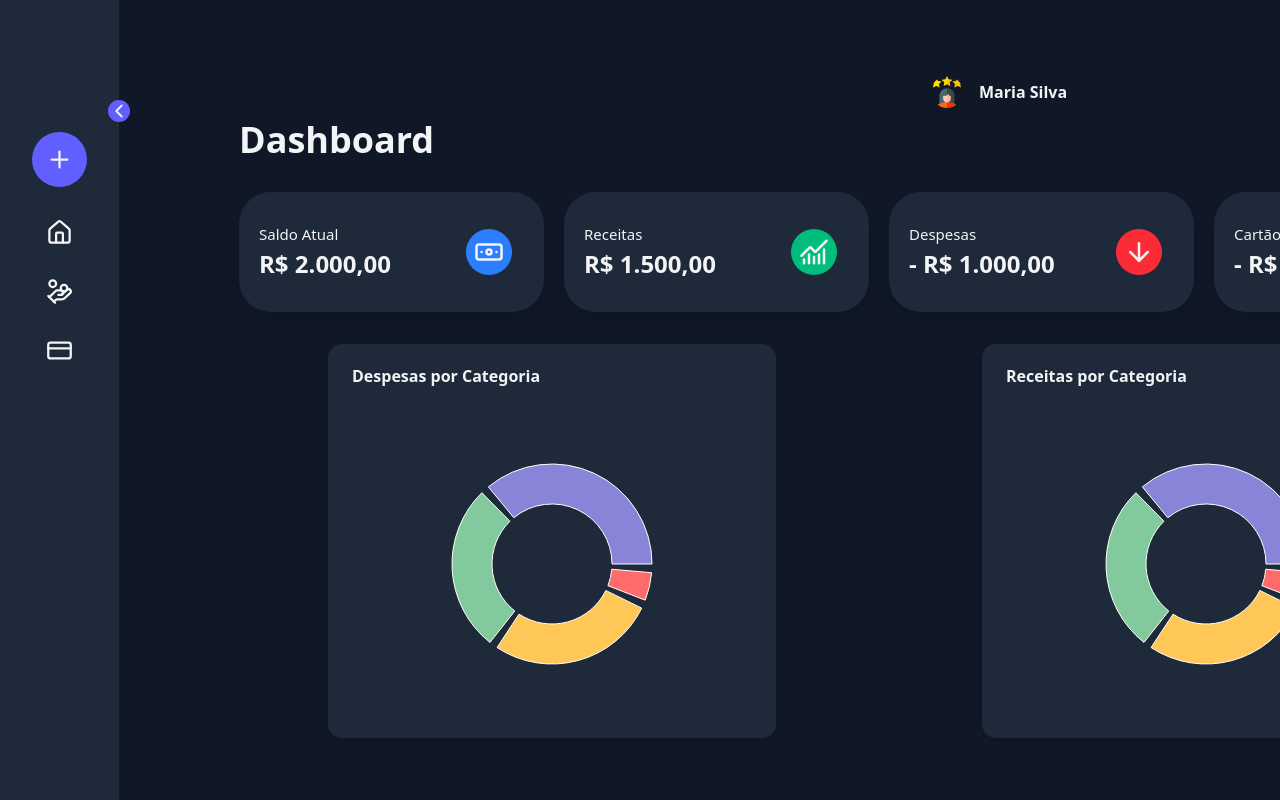
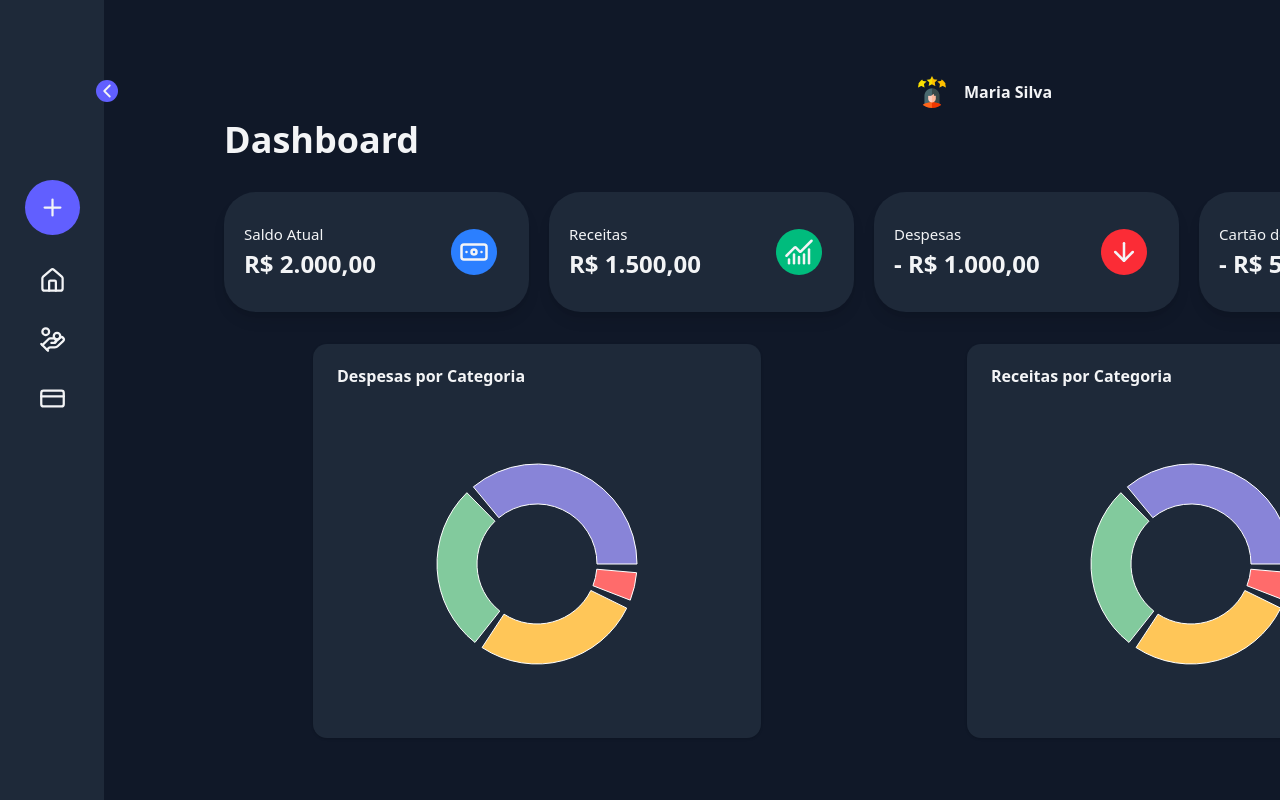
Before and after one commit to T-Terra/gestao-gastos, a React (Vite) app: page /home in a window 1280 px wide. Built offline with nearby package versions, Linux system fonts and the light colour scheme.

Commit message:
feat: add open and close navbar

```diff
--- a/package.json
+++ b/package.json
@@ -19,6 +19,7 @@
     "class-variance-authority": "^0.7.1",
     "clsx": "^2.1.1",
     "cmdk": "1.0.0",
+    "framer-motion": "^12.5.0",
     "lucide-react": "^0.483.0",
     "react": "^19.0.0",
     "react-dom": "^19.0.0",
--- a/src/components/navbar/NavBar.tsx
+++ b/src/components/navbar/NavBar.tsx
@@ -9,17 +9,35 @@ import {
 } from "lucide-react"
 import { Button } from "../buttons/button"
 import IconStyles from "../buttons/IconStyles"
+import { useState } from "react"
+import { motion } from "framer-motion"
+
 
 export default function NavBar() {
+    const [open, setOpen] = useState(true)
+
     return (
         <div className="w-full overflow-x-hidden bg-gray-800 flex flex-row shadow-lg">
-            <div className="p-8 text-gray-100">
-                <div className="absolute mx-19 my-17">
-                    <Button type="button" style="bg-indigo-500 hover:bg-indigo-400 w-[22px] h-[22px] rounded-4xl flex justify-center items-center">
-                        <ChevronLeft/>
+            <motion.div
+                animate={{ marginLeft: open ? 96 : 0, marginTop: open ? 80 : 80 }} // Estado final animado
+                transition={{ duration: 0.5, ease: "backInOut" }} // Duração e efeito
+                className="absolute text-gray-100"
+            >
+                <Button
+                    type="button"
+                    style="bg-indigo-500 hover:bg-indigo-400 w-[22px] h-[22px] rounded-4xl flex justify-center items-center"
+                    onClick={() => setOpen(!open)}
+                >
+                    {open ? <ChevronLeft/> : <ChevronRight/>}
                 </Button>
-                </div>
-                <ul className="flex flex-col gap-8 justify-center items-center my-25">
+            </motion.div>
+            <motion.div
+                animate={{ padding: open ? 52 : 0, opacity: open ? 1 : 0 }} // Estado final animado
+                transition={{ duration: 0.5, ease: "backInOut" }} // Duração e efeito
+                className="bg-gray-800 text-gray-100 overflow-hidden"
+            >
+                <div className="text-gray-100">
+                    <ul className="flex flex-col gap-8 items-center my-32">
                         <li>
                             <Link to="/" replace>
                                 <Button type="button" style="bg-indigo-500 hover:bg-indigo-400 w-[55px] h-[55px] rounded-4xl flex justify-center items-center">
@@ -50,6 +68,7 @@ export default function NavBar() {
                         </li>
                     </ul>
                 </div>
+            </motion.div>
             <div>
                 <Outlet />
             </div>
```
Also changed, not shown: 1 other file (tests, documents, lock files or other folders). Lines whose indentation alone changed are shown as unchanged.
